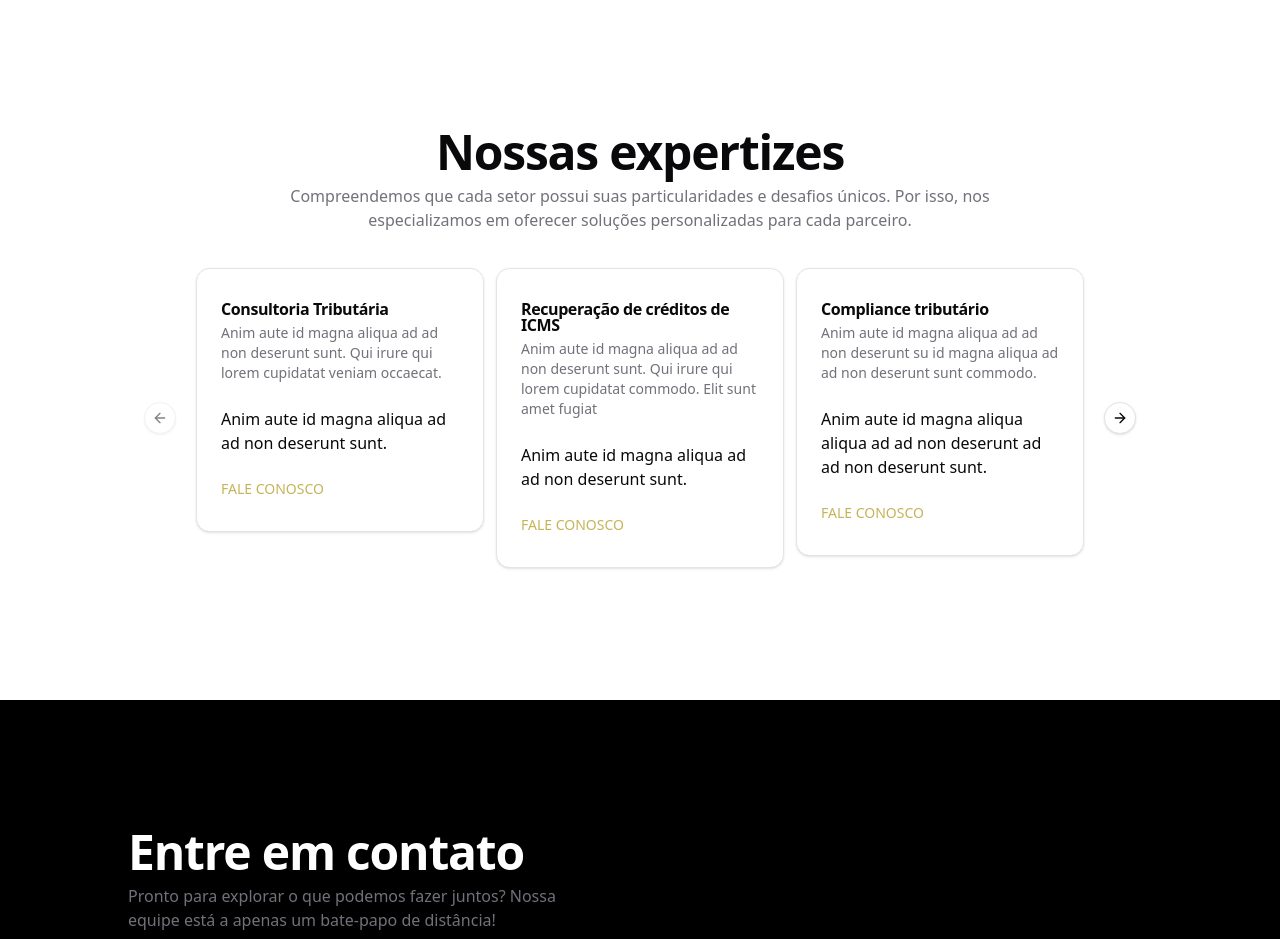
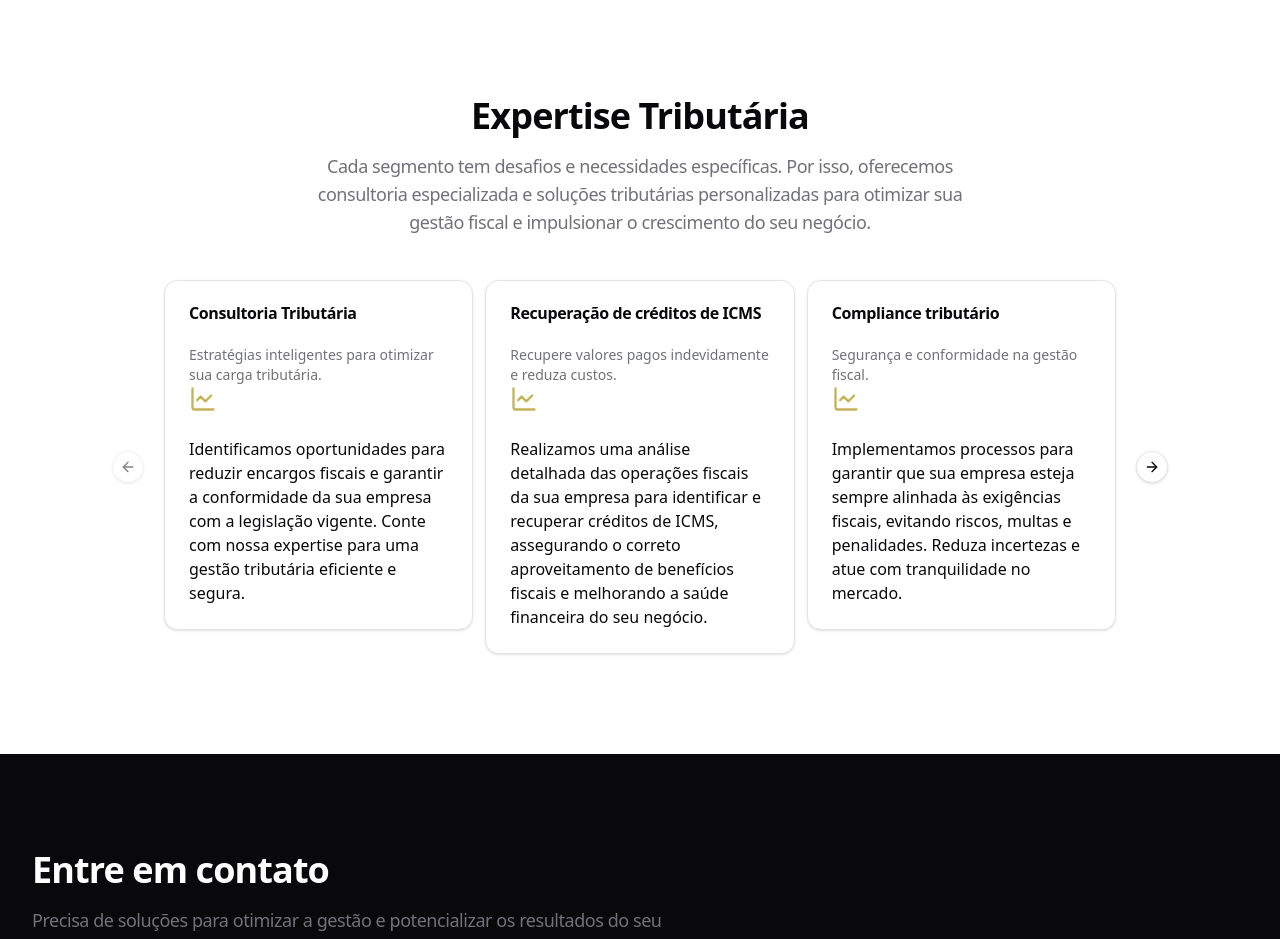
Before and after one commit to igornicoletti/vite-palin-martins, a React (Vite) app: page / in a window 1280 px wide. Shown: the top 939 px of the page. Built offline with nearby package versions, Linux system fonts and the light colour scheme.

Commit message:
feat(theme): refactor theme all

```diff
--- a/src/App.tsx
+++ b/src/App.tsx
@@ -19,33 +19,39 @@ import {
   CarouselNext,
   CarouselPrevious,
 } from "@/components/ui/carousel"
+import { LineChart } from 'lucide-react'
 
 export const App = () => {
   return (
     <>
 
-      {/* Sectors */}
-      <div className="mx-auto w-full min-w-0 max-w-4xl">
-        <div className="pt-12 md:pt-32 text-center space-y-2">
-          <h1 className="scroll-m-20 text-3xl md:text-5xl font-semibold tracking-tight">Nossas expertizes</h1>
-          <p className="text-base text-muted-foreground px-16">Compreendemos que cada setor possui suas particularidades e desafios únicos. Por isso, nos especializamos em oferecer soluções personalizadas para cada parceiro.</p>
+      {/* expertises */}
+      <div className="mx-auto w-full min-w-0 max-w-5xl">
+        <div className="py-12 px-6 md:py-24 md:px-8 space-y-10">
+          <div className="mx-auto max-w-2xl space-y-4">
+            <h1 className="scroll-m-20 text-center text-3xl md:text-4xl font-bold tracking-tight">Expertise Tributária</h1>
+            <p className="text-center text-lg text-muted-foreground tracking-tight">
+              Cada segmento tem desafios e necessidades específicas. Por isso, oferecemos consultoria especializada e soluções tributárias personalizadas para otimizar sua gestão fiscal e impulsionar o crescimento do seu negócio.
+            </p>
           </div>
-        <div className='pb-12 md:pb-32 pt-8'>
+          <div className='px-6 md:px-20 lg:px-0'>
             <Carousel className="w-full">
               <CarouselContent className="-ml-1">
-              {sectorData.map((sector, i) => (
-                <CarouselItem key={i} className="pl-1 md:basis-1/2 lg:basis-1/3">
+                {expertiseData.map((expertise, i) => (
+                  <CarouselItem key={i} className="pl-1 md:basis-1/2 xl:basis-1/3">
                     <div className="p-1">
-                    <Card className='py-2'>
+                      <Card>
                         <CardHeader>
-                        <CardTitle>{sector.title}</CardTitle>
-                        <CardDescription>{sector.description}</CardDescription>
+                          <CardTitle>{expertise.title}</CardTitle>
                         </CardHeader>
                         <CardContent>
-                        <p>{sector.content}</p>
+                          <CardDescription>
+                            {expertise.description}
+                            <LineChart size={28} className='text-gold' />
+                          </CardDescription>
                         </CardContent>
                         <CardFooter>
-                        <p className='text-gold uppercase text-sm font-medium'>{sector.footer}</p>
+                          {expertise.content}
                         </CardFooter>
                       </Card>
                     </div>
@@ -57,17 +63,17 @@ export const App = () => {
             </Carousel>
           </div>
         </div>
+      </div>
 
       {/* Contact */}
-      <div className="bg-black py-20">
-        <div className="mx-auto w-full min-w-0 max-w-5xl">
-          <div className="grid lg:grid-cols-2 gap-16">
-            <div className="pt-12 mb:pt-32 text-left space-y-2">
-              <h1 className="scroll-m-20 text-3xl md:text-5xl font-semibold tracking-tight text-white">Entre em contato</h1>
-              <p className="text-base text-muted-foreground">Pronto para explorar o que podemos fazer juntos? Nossa equipe está a apenas um bate-papo de distância!</p>
+      <div className="bg-foreground">
+        <div className="mx-auto w-full min-w-0 max-w-7xl">
+          <div className="py-12 px-6 md:py-24 md:px-8 space-y-10">
+            <div className="max-w-2xl space-y-4">
+              <h1 className="scroll-m-20 text-3xl md:text-4xl font-bold tracking-tight text-popover">Entre em contato</h1>
+              <p className="text-left text-lg text-muted-foreground tracking-tight">Precisa de soluções para otimizar a gestão e potencializar os resultados do seu negócio? Fale conosco e descubra como nossa expertise pode impulsionar o seu crescimento com segurança e eficiência.!</p>
             </div>
-            <div className='pb-12 md:pb-32 pt-8'>
-
+            <div className='px-10 md:px-20 lg:px-0'>
             </div>
           </div>
         </div>
@@ -75,11 +81,13 @@ export const App = () => {
 
       {/* FAQ */}
       <div className="mx-auto w-full min-w-0 max-w-5xl">
-        <div className="pt-12 md:pt-32 text-left space-y-2">
-          <h1 className="scroll-m-20 text-3xl md:text-4xl font-semibold tracking-tight">Perguntas frequentes</h1>
-          <p className="text-base text-muted-foreground">Precisa de ajuda? Estamos aqui para você!</p>
+        <div className="py-12 px-6 md:py-24 md:px-8 space-y-10">
+          <div className="max-w-2xl space-y-4">
+            <h1 className="scroll-m-20 text-3xl md:text-4xl font-bold tracking-tight">Perguntas frequentes</h1>
+            <p className="text-left text-lg text-muted-foreground tracking-tight">Precisa de ajuda? Estamos aqui para você!</p>
           </div>
-        <div className='pb-12 md:pb-32 pt-8'>
+
+          <div className='px-10 md:px-20 lg:px-0'>
             <Accordion type="single" collapsible className="w-full">
               {faqData.map((faq, i) => (
                 <AccordionItem key={i} value={`'item-'${+i}`}>
@@ -90,40 +98,42 @@ export const App = () => {
             </Accordion>
           </div>
         </div>
+      </div>
 
     </>
   )
 }
 
-const sectorData = [
+const expertiseData = [
   {
     title: 'Consultoria Tributária',
-    description: 'Anim aute id magna aliqua ad ad non deserunt sunt. Qui irure qui lorem cupidatat veniam occaecat.',
-    content: 'Anim aute id magna aliqua ad ad non deserunt sunt. ',
+    description: 'Estratégias inteligentes para otimizar sua carga tributária.',
+    content: ' Identificamos oportunidades para reduzir encargos fiscais e garantir a conformidade da sua empresa com a legislação vigente. Conte com nossa expertise para uma gestão tributária eficiente e segura.',
     footer: 'Fale conosco',
+    icon: LineChart
   },
   {
     title: 'Recuperação de créditos de ICMS',
-    description: 'Anim aute id magna aliqua ad ad non deserunt sunt. Qui irure qui lorem cupidatat commodo. Elit sunt amet fugiat',
-    content: 'Anim aute id magna aliqua ad ad non deserunt sunt. ',
+    description: 'Recupere valores pagos indevidamente e reduza custos.',
+    content: 'Realizamos uma análise detalhada das operações fiscais da sua empresa para identificar e recuperar créditos de ICMS, assegurando o correto aproveitamento de benefícios fiscais e melhorando a saúde financeira do seu negócio.',
     footer: 'Fale conosco',
   },
   {
     title: 'Compliance tributário',
-    description: 'Anim aute id magna aliqua ad ad non deserunt su id magna aliqua ad ad non deserunt sunt commodo.',
-    content: 'Anim aute id magna aliqua aliqua ad ad non deserunt ad ad non deserunt sunt. ',
+    description: 'Segurança e conformidade na gestão fiscal.',
+    content: 'Implementamos processos para garantir que sua empresa esteja sempre alinhada às exigências fiscais, evitando riscos, multas e penalidades. Reduza incertezas e atue com tranquilidade no mercado.',
     footer: 'Fale conosco',
   },
   {
     title: 'Recuperação de tributos federais',
-    description: 'Anim aute id magna aliqua ad ad non deserunt sunt. commodo. Elit sunt amet fugiat veniam occaecat.',
-    content: 'Anim aute id magna aliqua ad ad non deserunt sunt. ',
+    description: 'Recupere impostos pagos a mais e aumente sua lucratividade.',
+    content: 'Identificamos tributos federais pagos indevidamente e auxiliamos na recuperação desses valores, garantindo que sua empresa aproveite todos os benefícios fiscais disponíveis.',
     footer: 'Fale conosco',
   },
   {
     title: 'Serviços jurídicos',
-    description: 'Qui irure qui lorem cupidatat commodo. Elit sunt amet fugiat veniam occaecat.',
-    content: 'Anim aute id magna aliqua ad ad non deserunt aliqua ad ad non deserunt sunt. ',
+    description: 'Suporte jurídico estratégico para empresas.',
+    content: 'Nossa equipe especializada oferece assessoria jurídica em questões tributárias, societárias e empresariais, proporcionando segurança e soluções eficientes para sua empresa.',
     footer: 'Fale conosco',
   },
 ]
```
Lines whose indentation alone changed are shown as unchanged.
